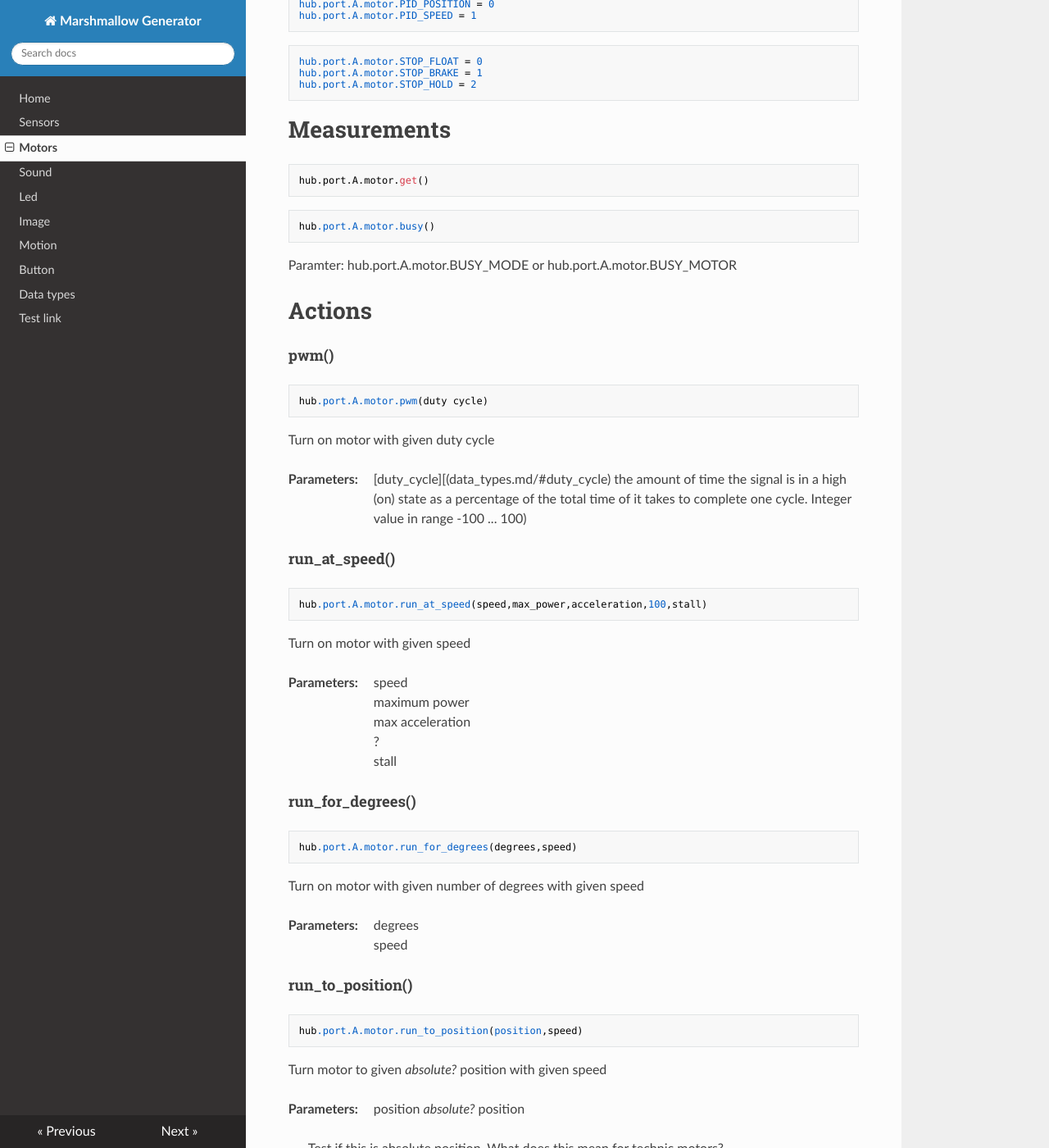
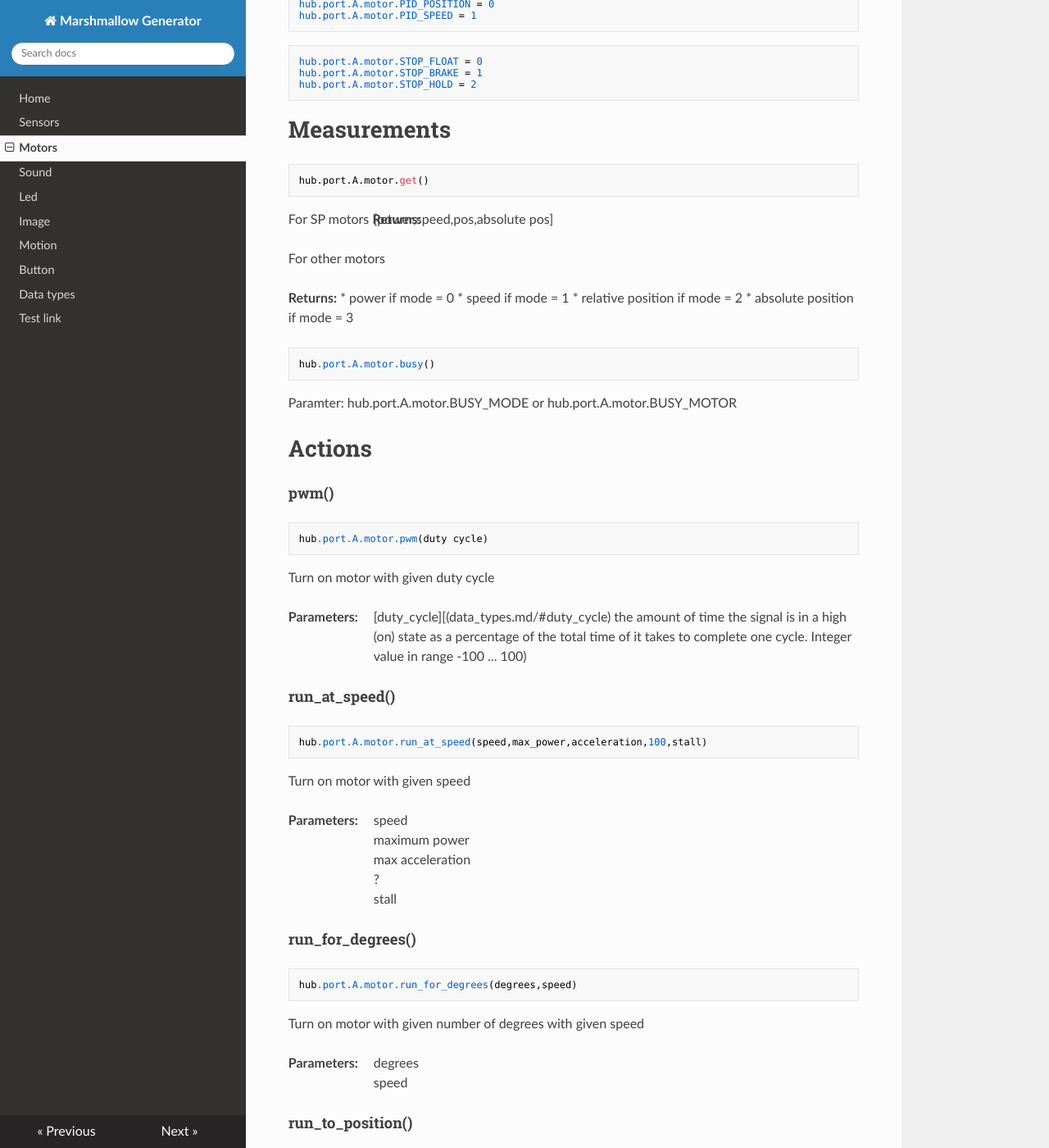
Before and after one commit to NStrijbosch/hub-module-notes, an MkDocs documentation site: the page built from docs/motors.md, in a window 1280 px wide and 1400 px high, scrolled down 399 px. Shown: the whole window at 82% size. Built offline with MkDocs 1.6.1, drawn with Linux system fonts in a browser that asks for light colours; nearby versions of some CDN libraries; some of the changed text lies outside the part shown.

Commit message:
Update motors.md

````diff
--- a/docs/motors.md
+++ b/docs/motors.md
@@ -45,6 +45,19 @@ hub.port.A.motor.STOP_HOLD = 2
 ```
 hub.port.A.motor.get()
 ```
+
+For SP motors
+__Returns:__
+
+* [power,speed,pos,absolute pos]
+
+For other motors
+
+__Returns:__
+*  power if mode = 0
+*  speed if mode = 1
+*  relative position if mode = 2
+*  absolute position if mode = 3
 
 ```
 hub.port.A.motor.busy()
@@ -96,10 +109,12 @@ __Parameters:__
 ## run_to_position()
 
 ```
-hub.port.A.motor.run_to_position(position,speed)
+hub.port.A.motor.run_to_position(position,speed,acceleration?,stop action)
 ```
 
 Turn motor to given _absolute?_ position with given speed
+
+stop action: float=0,  brake=1, hold =2
 
 __Parameters:__
 
````
